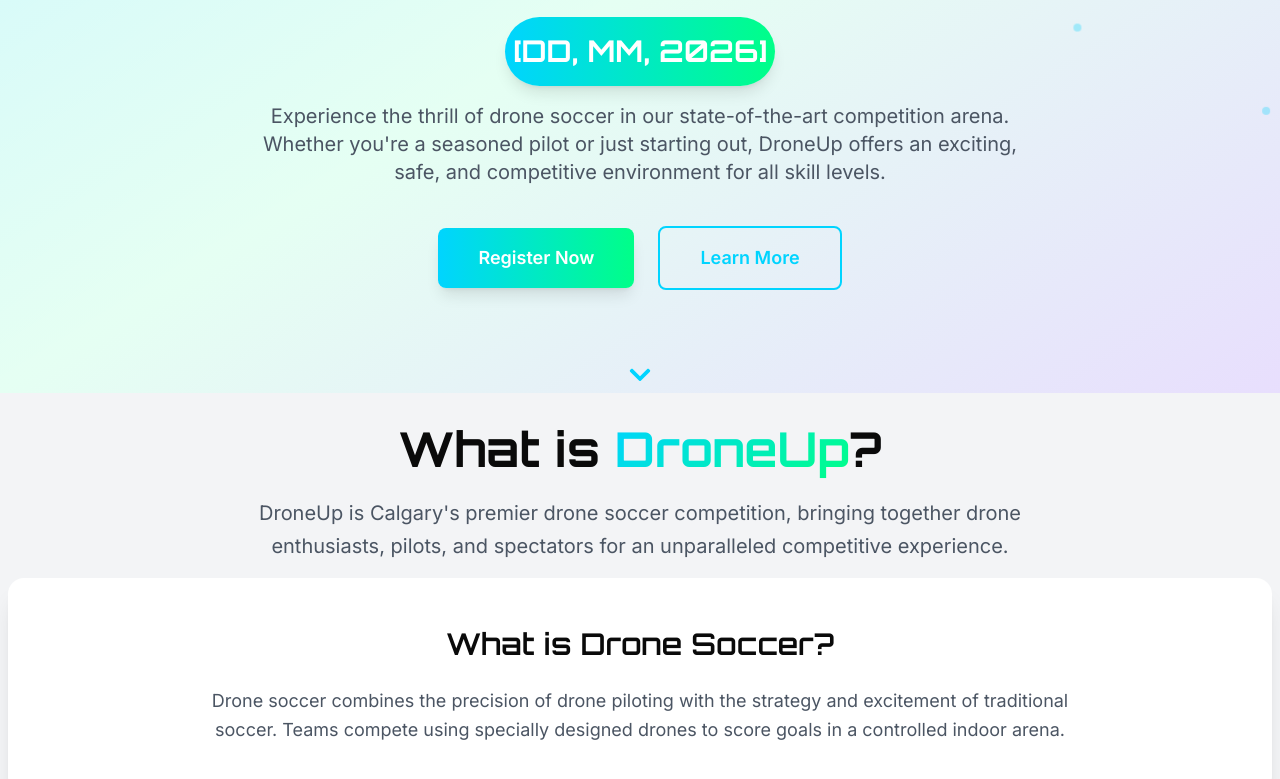
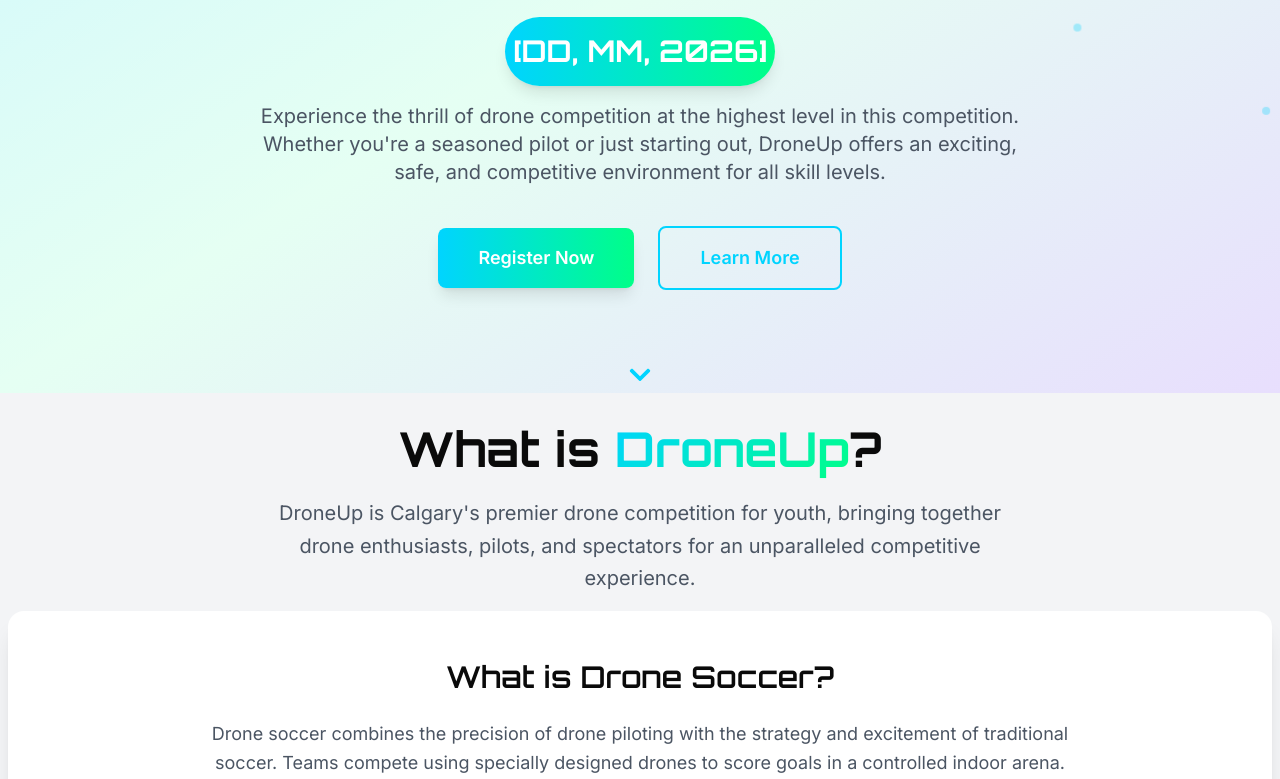
Before and after one commit to AdvancedUAV/DroneUp-Site, a React (Vite) app: page / in a window 1280 px wide. Shown: the part 407-1186 px from the top of the page. Built offline with nearby package versions, Linux system fonts and the light colour scheme.

Commit message:
fix text issues in about us

```diff
--- a/src/components/AboutSection.tsx
+++ b/src/components/AboutSection.tsx
@@ -56,7 +56,7 @@ const AboutSection: React.FC = () => {
             What is <span className="text-gradient">DroneUp</span>?
           </h2>
           <p className="text-xl text-gray-600 max-w-3xl mx-auto leading-relaxed">
-            DroneUp is Calgary's premier drone soccer competition, bringing together drone enthusiasts,
+            DroneUp is Calgary's premier drone competition for youth, bringing together drone enthusiasts,
             pilots, and spectators for an unparalleled competitive experience.
           </p>
         </motion.div>
--- a/src/components/HeroSection.tsx
+++ b/src/components/HeroSection.tsx
@@ -80,7 +80,7 @@ const HeroSection: React.FC = () => {
             transition={{ duration: 0.6, delay: 0.6 }}
             className="text-lg md:text-xl text-gray-600 mb-10 max-w-3xl mx-auto leading-relaxed"
           >
-            Experience the thrill of drone soccer in our state-of-the-art competition arena.
+            Experience the thrill of drone competition at the highest level in this competition.
             Whether you're a seasoned pilot or just starting out, DroneUp offers an exciting,
             safe, and competitive environment for all skill levels.
           </motion.p>
```
